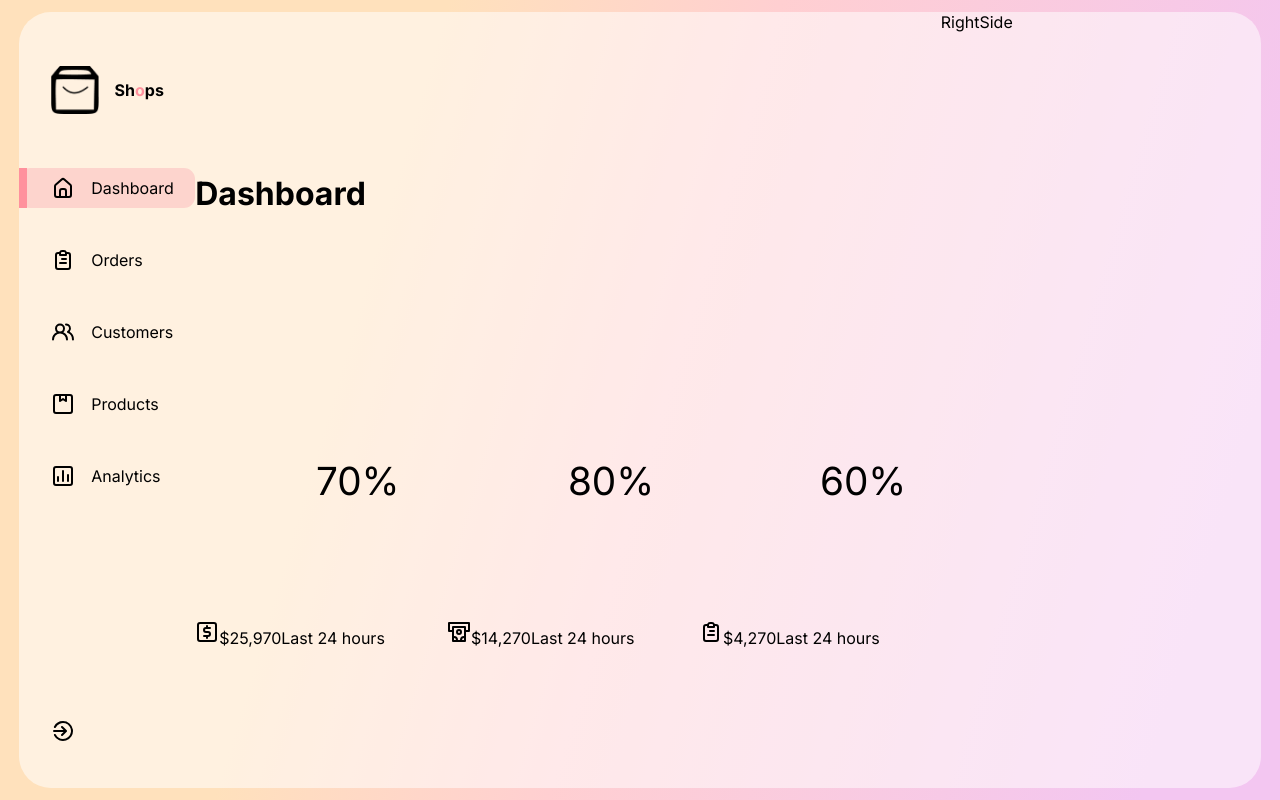
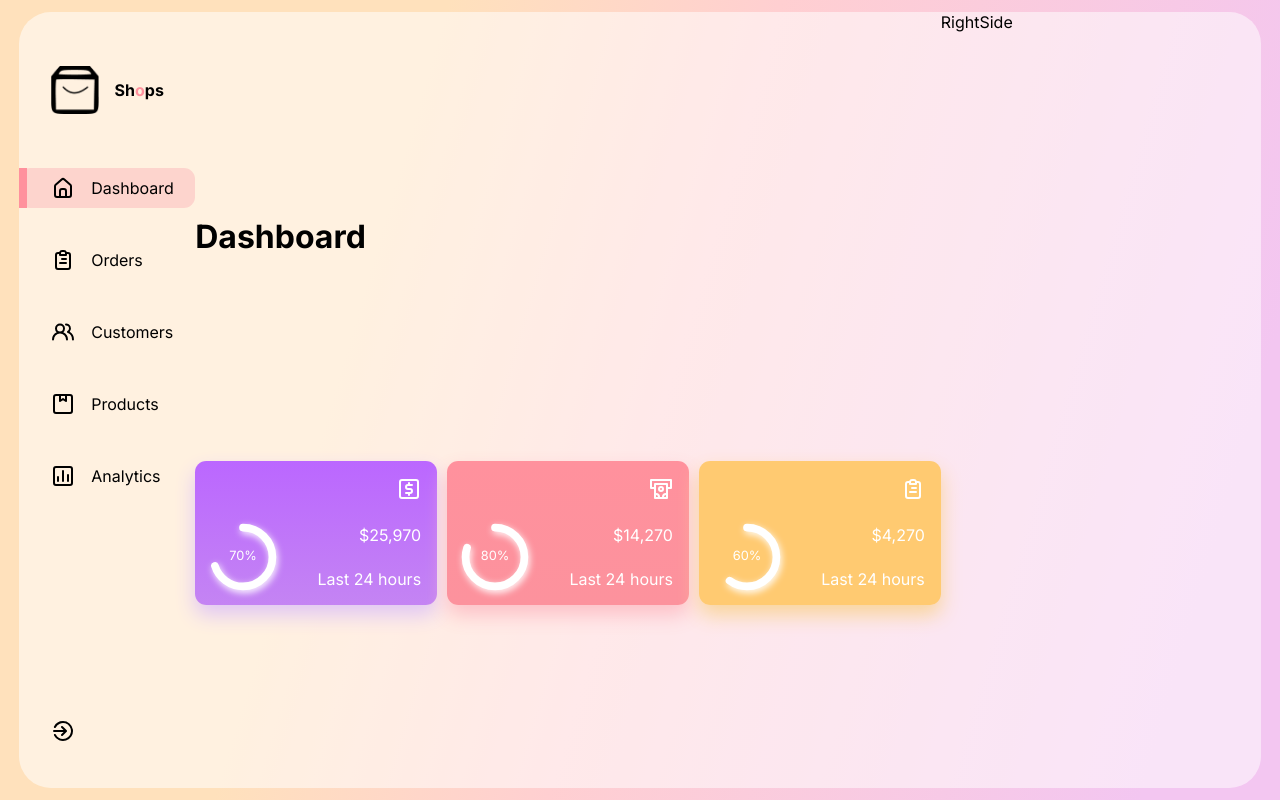
Before and after one commit to inekeyuliam/react-dashboard-admin, a React (Create React App) app: page / in a window 1280 px wide. Built offline with nearby package versions, Linux system fonts and the light colour scheme.

Commit message:
card detail

```diff
--- a/src/components/CardData/CardData.css
+++ b/src/components/CardData/CardData.css
@@ -1,3 +1,49 @@
-.card-data{
+.compact-card{
+	display: flex;
+	flex: 1;
+	height: 7rem !important;
+	border-radius: 0.7rem;
+	color: white;
+	position: relative;
+	cursor: pointer;
+	padding: 1rem;
+}
+.compact-card:hover{
+	box-shadow: none;
+}
 
+.radial-bar{
+	flex: 1;
+	display: flex;
+	flex-direction: column;
+	justify-content: flex-end;
+	gap: 1rem;
 }
+.CircularProgressbar{
+	 width: 4rem !important;
+	 overflow: visible;
+}
+.CircularProgressbar-path{
+	stroke: white !important;
+	stroke-width: 12px !important;
+	filter: drop-shadow(2px 4px 6px white);
+}
+.CircularProgressbar-trail{
+	display: none;
+}
+.CircularProgressbar-text{
+	fill: white !important;
+}
+.radial-bar>span{
+	font-size: 17px;
+	font-weight: bold;
+}
+
+/* detail */
+.detail{
+	flex: 1;
+	display: flex;
+	flex-direction: column;
+	justify-content: space-between;
+	align-items: flex-end;
+}
--- a/src/components/CardData/CardData.jsx
+++ b/src/components/CardData/CardData.jsx
@@ -2,6 +2,7 @@ import React from 'react'
 import { useState } from 'react'
 import { AnimateSharedLayout } from 'framer-motion'
 import { CircularProgressbar } from 'react-circular-progressbar';
+import 'react-circular-progressbar/dist/styles.css';
 import './CardData.css'
 const CardData = (props) => {
 	const [expanded, setExpanded] = useState(false )
@@ -25,7 +26,10 @@ function CompactCard({param}){
 	const Png = param.png
 	const percentage = param.barValue
 	return (
-		<div className="compact-card">
+		<div className="compact-card" style={{
+			background: param.color.backGround,
+			boxShadow: param.color.boxShadow
+		}}>
 			<div className="radial-bar">
 				<CircularProgressbar
 				value={percentage}
```
